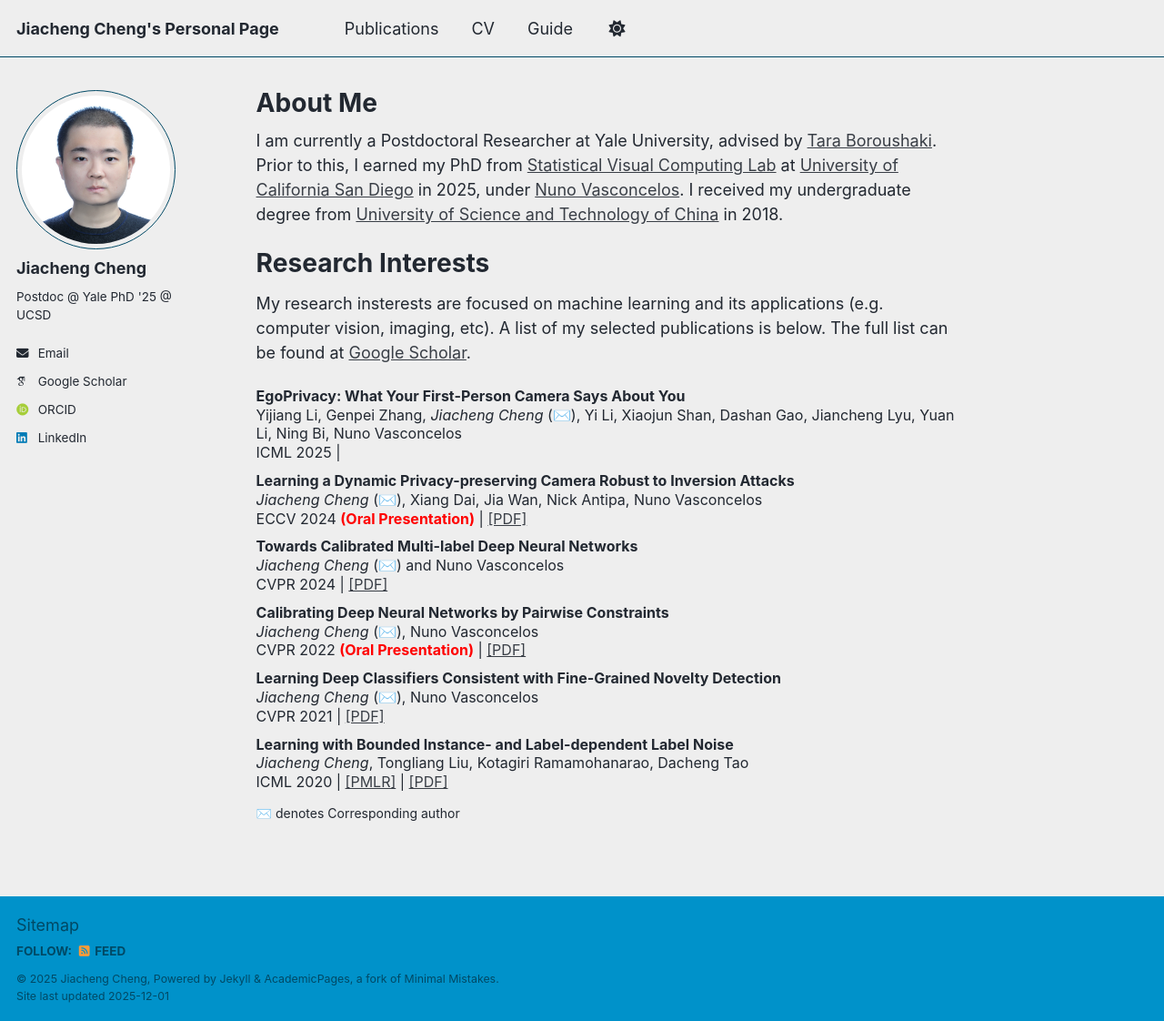
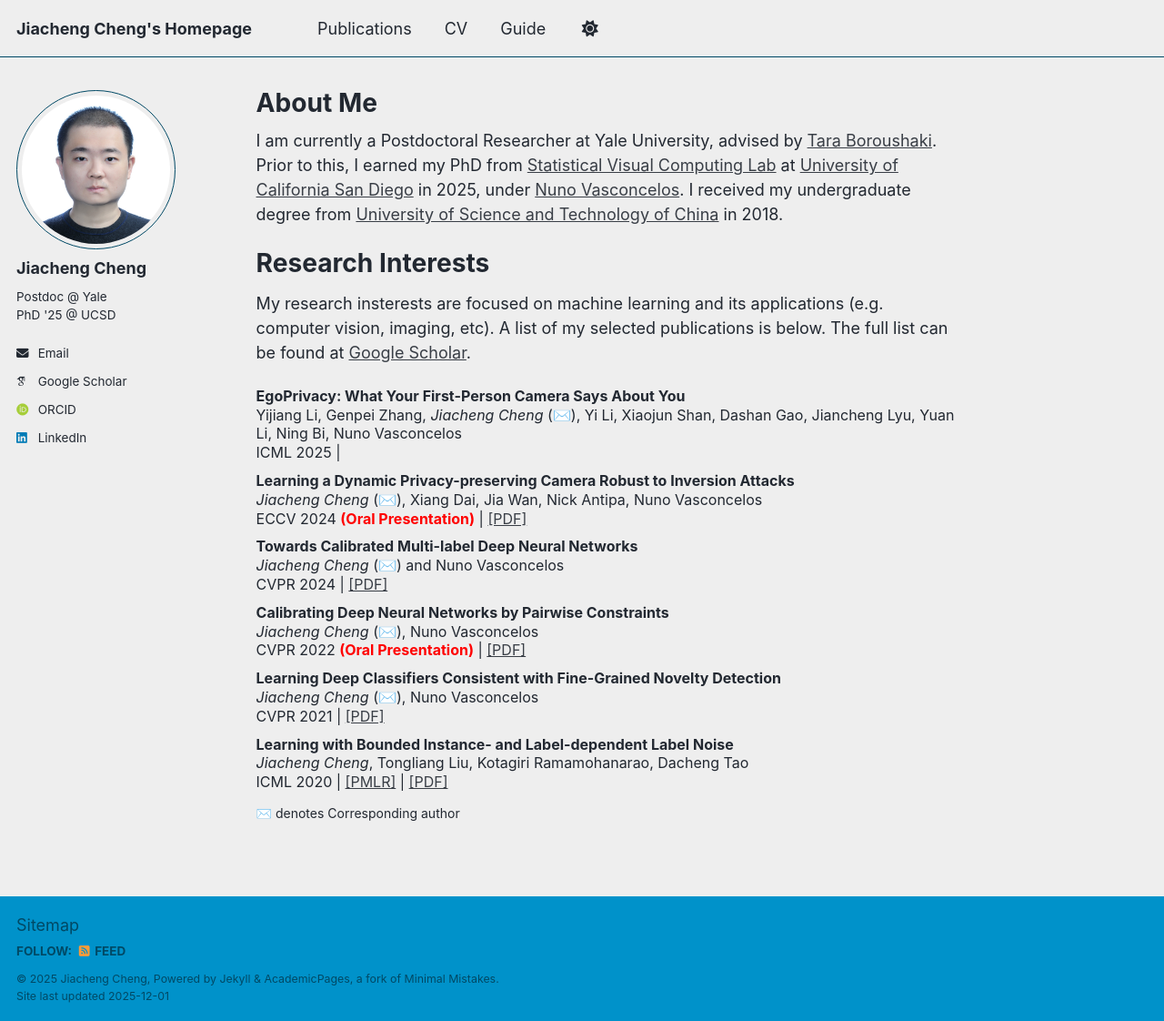
Before and after one commit to Jiacheng-Cheng/Jiacheng-Cheng.github.io, a Jekyll site: the page built from _pages/about.md, in a window 1280 px wide and 1122 px high. Shown: the whole window at 91% size. Built offline with Jekyll 4.4.1, drawn with Linux system fonts in a browser that asks for light colours; some web fonts are replaced; a script bundle is joined from its source files by our own code; library files that are not in the unit come from our copies.

Commit message:
Update _config.yml

```diff
--- a/_config.yml
+++ b/_config.yml
@@ -9,7 +9,7 @@
 # Basic Site Settings
 locale                   : "en-US"
 site_theme               : "air" # Currently available options are "default", "air"
-title                    : "Jiacheng Cheng's Personal Page"
+title                    : "Jiacheng Cheng's Homepage"
 title_separator          : "-"
 name                     : &name "Jiacheng Cheng"
 description              : &description "Your Name's academic portfolio"   # Update this with a general description of your site, this is the default if not overridden by a page
@@ -26,9 +26,8 @@ author:
   avatar           : "jiacheng3.png"
   name             : "Jiacheng Cheng"
   pronouns         : # example: "she/her"
-  bio              : |
-                    Postdoc @ Yale
-                      PhD '25 @ UCSD
+  bio              : "Postdoc @ Yale <br>
+                      PhD '25 @ UCSD"
   # location         : "Earth"
   # employer         : "Red Brick University"
   uri              : # URL
```
